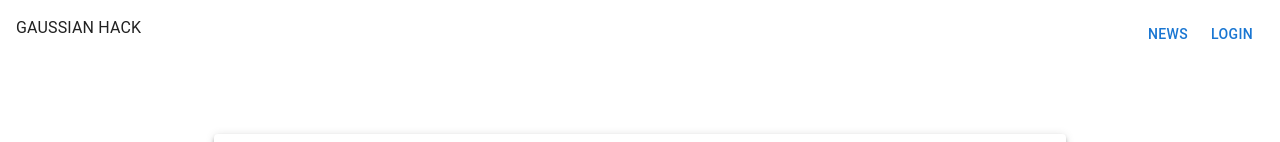
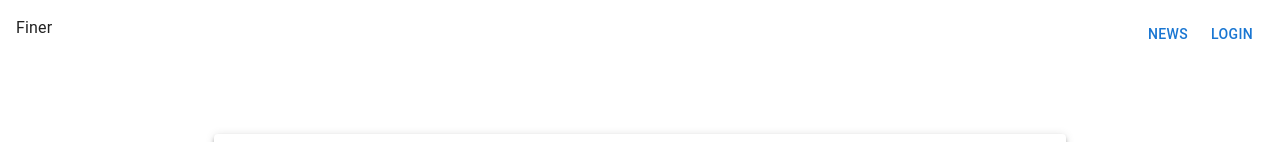
Before and after one commit to sinedie/GausianHack, a Next.js app: page / in a window 1280 px wide. Shown: the top 142 px of the page. Built offline with nearby package versions, Linux system fonts and the light colour scheme.

Commit message:
change app name

```diff
--- a/components/layout/Logo.tsx
+++ b/components/layout/Logo.tsx
@@ -2,5 +2,5 @@ import Box from "@mui/material/Box";
 import React from "react";
 
 export default function Logo() {
-  return <Box sx={{ userSelect: "none" }}>GAUSSIAN HACK</Box>;
+  return <Box sx={{ userSelect: "none" }}>Finer</Box>;
 }
--- a/pages/_app.tsx
+++ b/pages/_app.tsx
@@ -15,7 +15,7 @@ export default function MyApp({
   return (
     <>
       <Head>
-        <title>GausianHack</title>
+        <title>Finer</title>
         <meta name="viewport" content="initial-scale=1, width=device-width" />
       </Head>
 
```
Also changed, not shown: components/Testimonios.tsx (deleted, +0 -10 lines).
